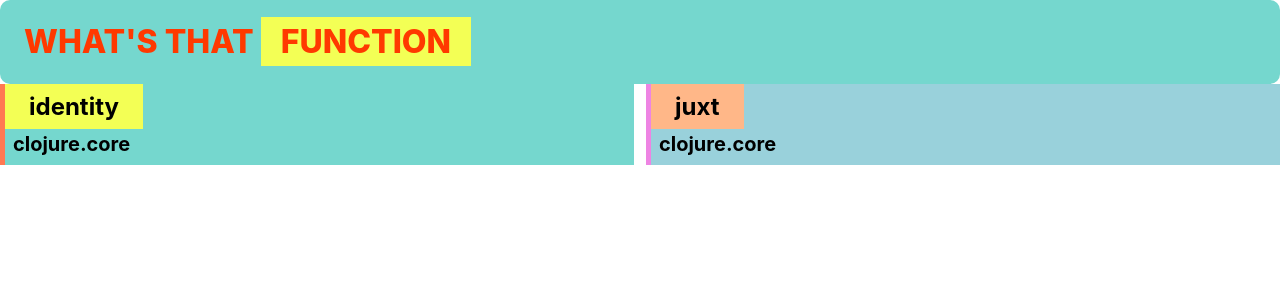
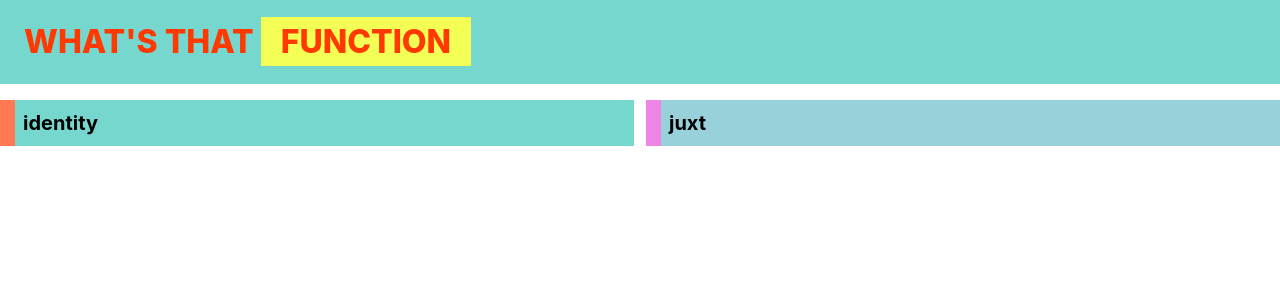
Before and after one commit to SneakyPeet/whats-that-function, a Jekyll site: the page built from index.md, in a window 1280 px wide. Shown: the top 300 px of the page. Built offline with Jekyll 4.4.1, drawn with Linux system fonts in a browser that asks for light colours.

Commit message:
test new

```diff
--- a/_layouts/index.html
+++ b/_layouts/index.html
@@ -11,7 +11,7 @@
     {% include head-custom.html %}
   </head>
   <body>
-    <section class="hero is-small" style="background-color: #75d7ce; border-radius: 10px;">
+    <section class="hero is-small mb-4" style="background-color: #75d7ce;">
       <div class="hero-body">
         <p class="title" style="color: #ff3900; ">WHAT'S THAT <span style="background-color: #f3ff55; padding: 5px 20px">FUNCTION</span></p>
 
@@ -23,12 +23,39 @@
         <div class="grid is-col-min-12">
           {% for fn in site.functions %}
           <a href="{{site.domain}}{{fn.url}}"
-            class="cell pb-1 is-size-4" style="background-color: {{fn.backgroundcolor}}; color: black; font-weight: bold; border-left: 5px solid {{fn.headingcolor}}; padding-top: 5px;">
-            <span class="p-2 pr-5 pl-5" style="background-color: {{fn.fncolor}}">{{fn.fn}}</span><br/>
-            <span class="p-2 is-size-5"> {{fn.lib}}</span>
+            class="cell p-2 is-size-5" style="background-color: {{fn.backgroundcolor}}; color: black; font-weight: bold;
+                   border-left: 15px solid {{fn.headingcolor}};
+                   border-right 15px solid {{fn.fncolor}};
+                   padding-top: 5px;">
+            {{fn.fn}}
           </a>
           {% endfor %}
         </div>
+        <!--
+             <div class="grid is-col-min-12">
+             <a href="{{site.domain}}{{fn.url}}"
+             class="cell p-2 is-size-5" style="background-color: #99d1db; color: black; font-weight: bold;
+             border-left: 15px solid #ee84e3;
+             border-right: 15px solid #ffb788;
+             ">
+             juxt
+             </a>
+             <a href="{{site.domain}}{{fn.url}}"
+             class="cell p-2 is-size-5" style="background-color: #99d1db; color: black; font-weight: bold;
+             border-left: 15px solid #ee84e3;
+             border-right: 15px solid #ffb788;
+             ;">
+             identity
+             </a>
+             <a href="{{site.domain}}{{fn.url}}"
+             class="cell p-2 is-size-5" style="background-color: #99d1db; color: black; font-weight: bold;
+             border-left: 15px solid #ee84e3;
+             border-right: 15px solid #ffb788;
+             ;">
+             partition-all
+             </a>
+             </div>
+        -->
       </div>
     </section>
   </body>
```
